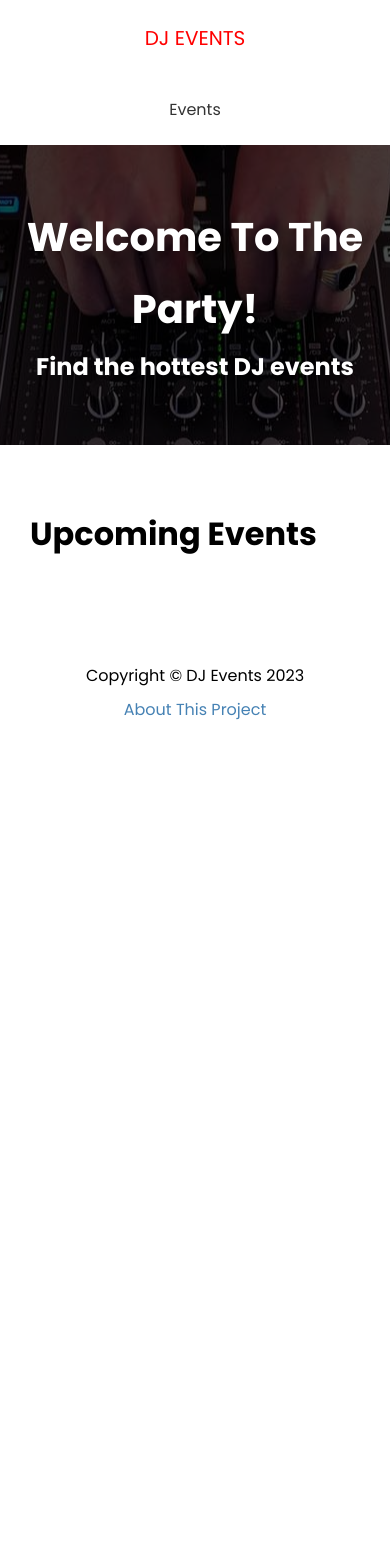
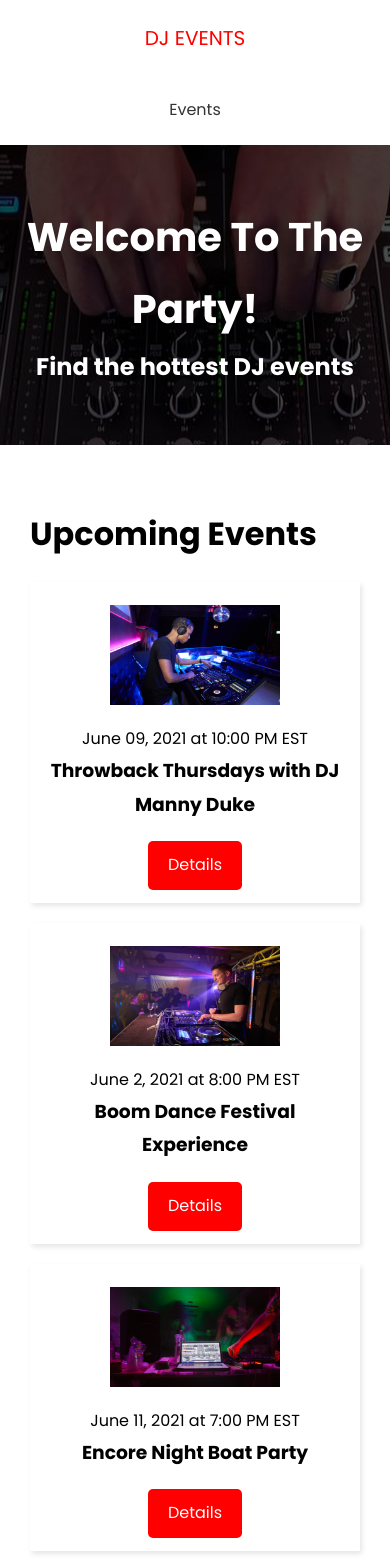
Before and after one commit to scudella/dj-events, a Next.js app: page / in a window 390 px wide. Shown: the top 1568 px of the page. Before the commit the page ends 844 px from the top, so only its background shows below. Built offline with nearby package versions, Linux system fonts and the light colour scheme; no server answers.

Commit message:
Displaying events in the home page and in the events page

```diff
--- /dev/null
+++ b/src/components/EventItem.js
@@ -0,0 +1,29 @@
+import Link from 'next/link';
+import Image from 'next/image';
+import styles from '@/styles/EventItem.module.css';
+
+const EventItem = ({ evt }) => {
+  return (
+    <div className={styles.event}>
+      <div className={styles.img}>
+        <Image
+          src={evt.image ? evt.image : '/images/event-default.png'}
+          width={170}
+          height={100}
+        />
+      </div>
+      <div className={styles.info}>
+        <span>
+          {evt.date} at {evt.time}
+        </span>
+        <h3>{evt.name}</h3>
+      </div>
+      <div className={styles.link}>
+        <Link href={`/events/${evt.slug}`} className='btn'>
+          Details
+        </Link>
+      </div>
+    </div>
+  );
+};
+export default EventItem;
--- a/src/pages/index.js
+++ b/src/pages/index.js
@@ -1,10 +1,21 @@
+import Link from 'next/link';
 import Layout from '@/components/Layout';
+import EventItem from '@/components/EventItem';
 import { API_URL } from '@/config/index';
 
 export default function HomePage({ events }) {
   return (
     <Layout>
       <h1>Upcoming Events</h1>
+      {events.length === 0 && <h3>No events to show</h3>}
+      {events.map((evt) => {
+        return <EventItem key={evt.id} evt={evt} />;
+      })}
+      {events.length > 0 && (
+        <Link href='/events' className='btn-secondary'>
+          View All Events
+        </Link>
+      )}
     </Layout>
   );
 }
@@ -14,7 +25,7 @@
   const events = await res.json();
 
   return {
-    props: { events },
+    props: { events: events.slice(0, 3) },
     revalidate: 1,
   };
 };
--- /dev/null
+++ b/src/styles/EventItem.module.css
@@ -0,0 +1,28 @@
+.event {
+  display: flex;
+  justify-content: space-between;
+  align-items: center;
+  margin: 20px 0;
+  padding: 13px;
+  box-shadow: 2px 3px 5px rgba(0, 0, 0, 0.1);
+}
+
+.img {
+  flex: 1;
+  margin: 10px;
+}
+
+.info {
+  flex: 2;
+}
+
+@media (max-width: 600px) {
+  .event {
+    flex-direction: column;
+    text-align: center;
+  }
+
+  .info {
+    margin-bottom: 20px;
+  }
+}
```
Also changed, not shown: src/pages/events/index.js (+18 -3 lines).
